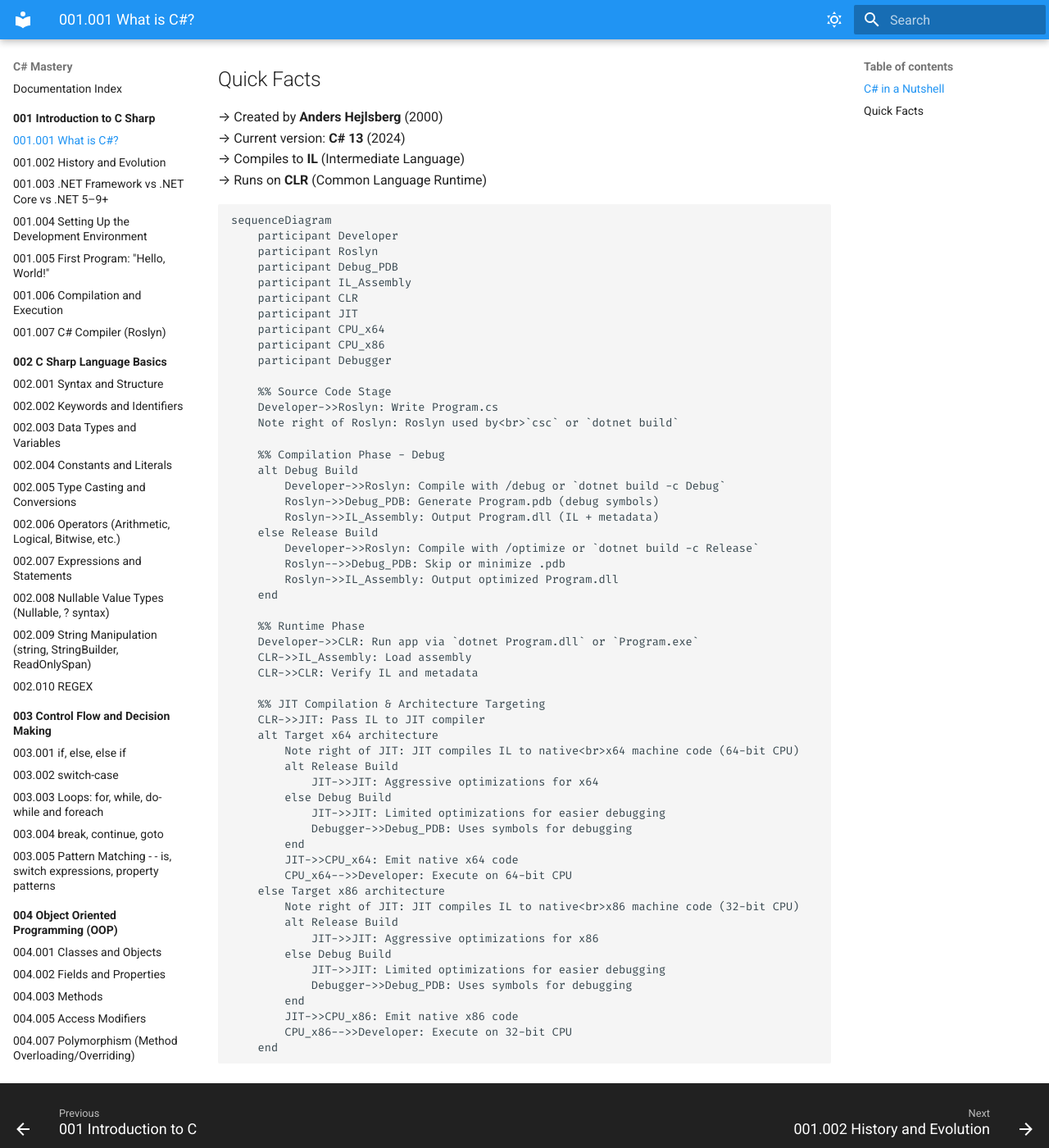
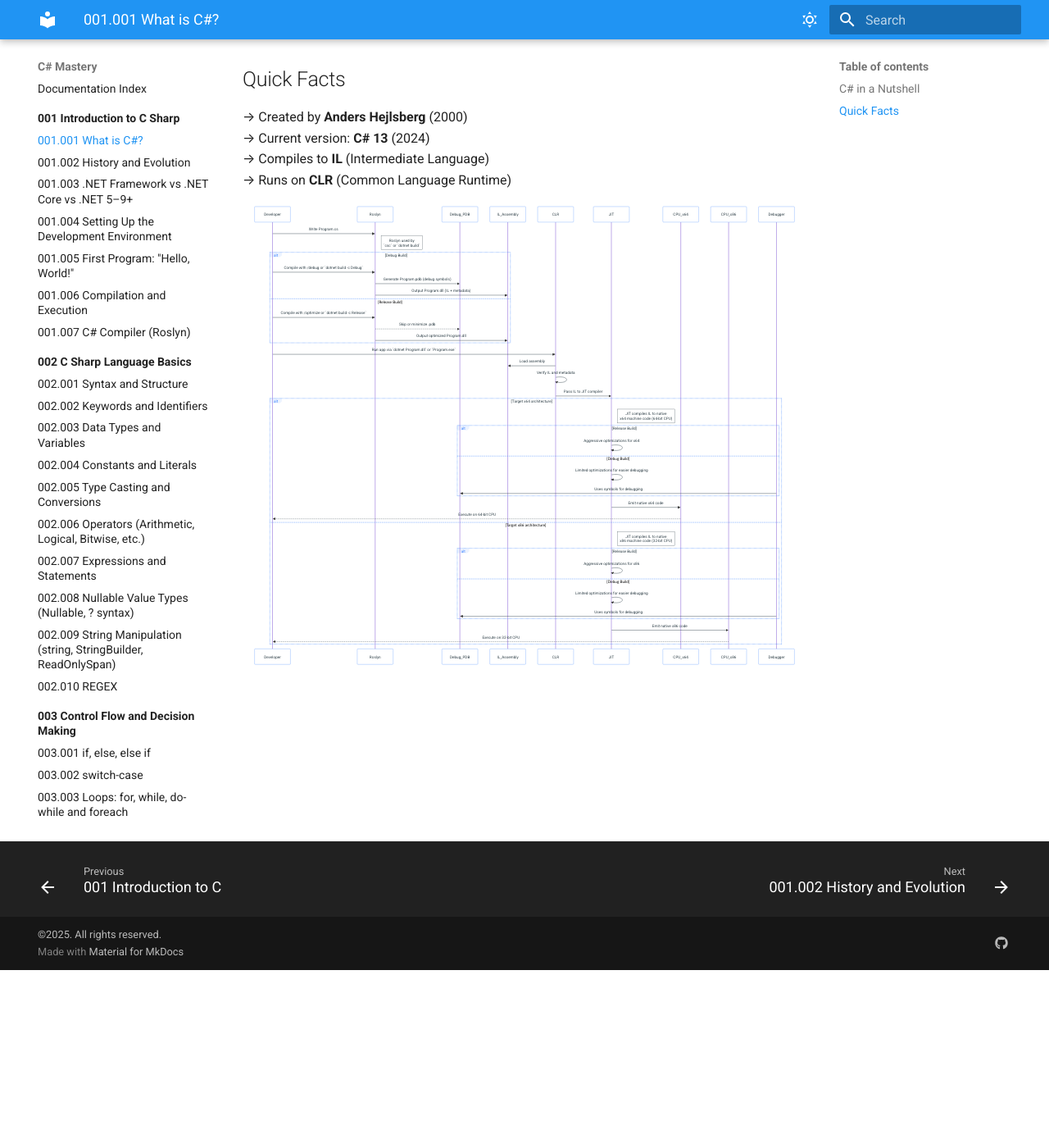
Before and after one commit to andikatjacobdennis/CSharpMastery, an MkDocs documentation site: the page built from docs/001_Introduction-to-C-Sharp/001.001.What-is-C-Sharp.md, in a window 1280 px wide and 1400 px high, scrolled down 217 px. Shown: the whole window at 82% size. Built offline with MkDocs 1.6.1 and Material for MkDocs 9.7.7, drawn with Linux system fonts in a browser that asks for light colours.

Commit message:
Fix formatting and update markdown extensions in C# documentation

````diff
--- a/docs/001_Introduction-to-C-Sharp/001.001.What-is-C-Sharp.md
+++ b/docs/001_Introduction-to-C-Sharp/001.001.What-is-C-Sharp.md
@@ -5,12 +5,13 @@
 - **Type-safe**, **object-oriented** language by Microsoft
 
 ## Quick Facts
+
 → Created by **Anders Hejlsberg** (2000)
 → Current version: **C# 13** (2024)
 → Compiles to **IL** (Intermediate Language)
 → Runs on **CLR** (Common Language Runtime)
 
-```mermaid
+``` mermaid
 sequenceDiagram
     participant Developer
     participant Roslyn
--- a/mkdocs.yml
+++ b/mkdocs.yml
@@ -1,5 +1,6 @@
 site_name: "C# Mastery"
 #site_url: https://yourgithubusername.github.io/CSharpMastery/
+
 theme:
   name: material
   features:
@@ -36,6 +37,7 @@ theme:
   font:
     text: Roboto
     code: Fira Code
+
 extra:
   search:
     language: en
@@ -44,6 +46,16 @@ extra:
   social:
     - icon: fontawesome/brands/github
       link: https://github.com/andikatjacobdennis/CSharpMastery
+
+plugins:
+  - search:
+      lang: en
+      separator: '[\s\-]'
+  - mermaid2
+  - tags
+  - minify:
+      minify_html: true
+
 markdown_extensions:
   - pymdownx.highlight:
       linenums: true
@@ -53,34 +65,20 @@ markdown_extensions:
   - pymdownx.superfences
   - pymdownx.inlinehilite
   - pymdownx.snippets
-  - pymdownx.extra
+  - pymdownx.extra:
+      pymdownx.superfences:
+        custom_fences:
+          - name: mermaid
+            class: mermaid
+            format: !!python/name:pymdownx.superfences.fence_code_format
   - pymdownx.details
   - pymdownx.tabbed:
       alternate_style: true
   - toc:
       permalink: true
 
-nav:
-
-plugins:
-  - search:
-      lang: en
-      separator: '[\s\-]'
-  - tags
-  - minify:
-      minify_html: true
-
-markdown_extensions:
-  - pymdownx.highlight:
-      anchor_linenums: true
-      line_spans: __span
-      pygments_lang_class: true
-  - pymdownx.inlinehilite
-  - pymdownx.snippets
-  - pymdownx.superfences
-
 extra_css:
-  - stylesheets/extra.css
+#  - stylesheets/extra.css
 
 #extra_javascript:
 #  - javascripts/extra.js
````
